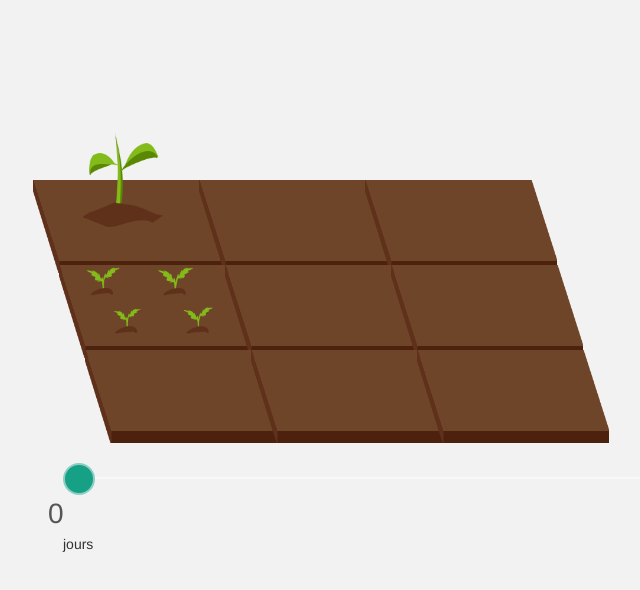
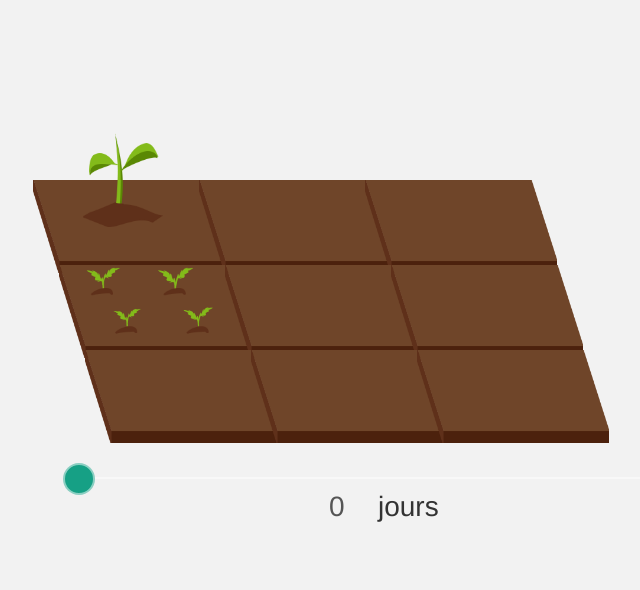
Before and after one commit to Gauthierflichy/PlanToGether, a website: page index.html in a window 1280 px wide. Shown: the whole page, without its empty margins (277-917 px from the left). Drawn offline with nearby package versions, Linux system fonts and the light colour scheme.

Commit message:
Changed font-size

```diff
--- a/index.html
+++ b/index.html
@@ -31,9 +31,9 @@
         <input class="bar" type="range" id="rangeinput" value="0" oninput="rangevalue.value=value"/>
         <span class="highlight"></span>
     </div>
-    <div class="row jour">
-        <output id="rangevalue">0</output>
-        <span class="col-xs-2">jours</span>
+    <div class="row jour" style="text-align: center">
+        <output id="rangevalue" class="col-xs-1 col-xs-offset-5" style="padding-top: 0; font-size: 2em">0</output>
+        <span class="col-xs-1" style="font-size: 2em">jours</span>
     </div>
 </div>
 
--- a/style.css
+++ b/style.css
@@ -152,8 +152,3 @@ section h1 {
     font-size: 42px;
     color: rgba(0, 0, 0, 0.3);
 }
-
-
-#rangevalue {
-    font-size: 2em;
-}
```
